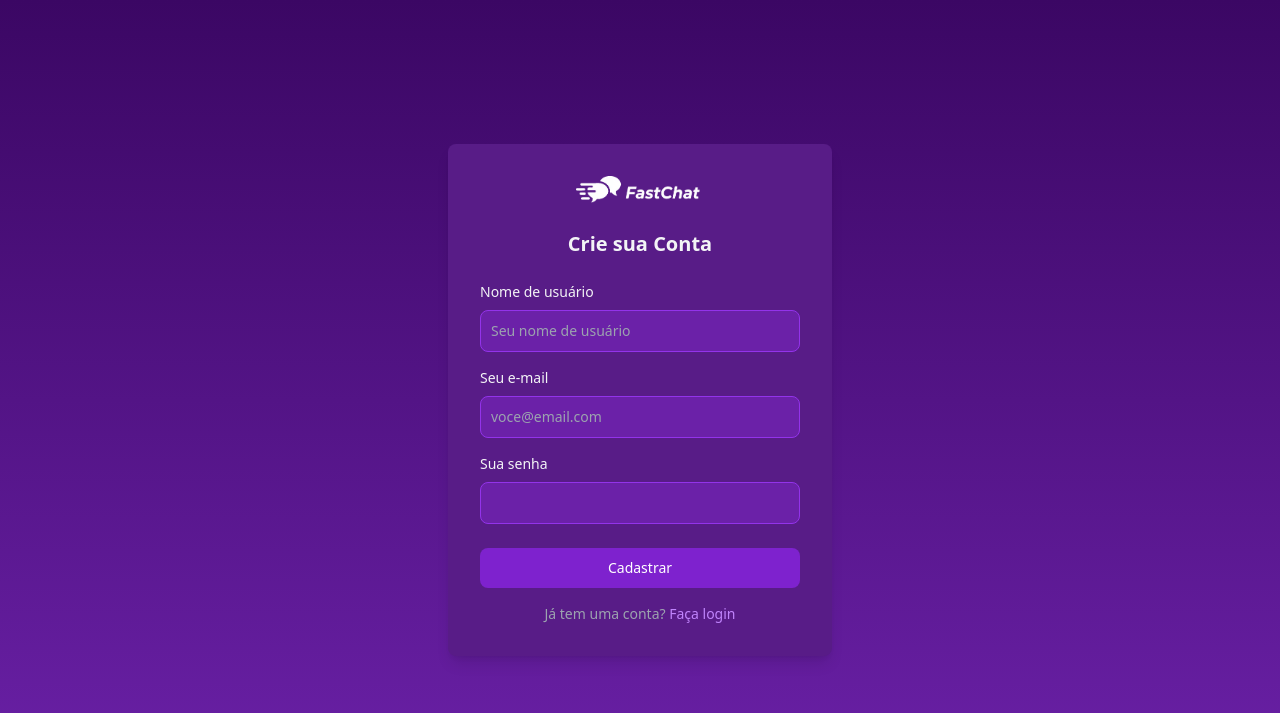
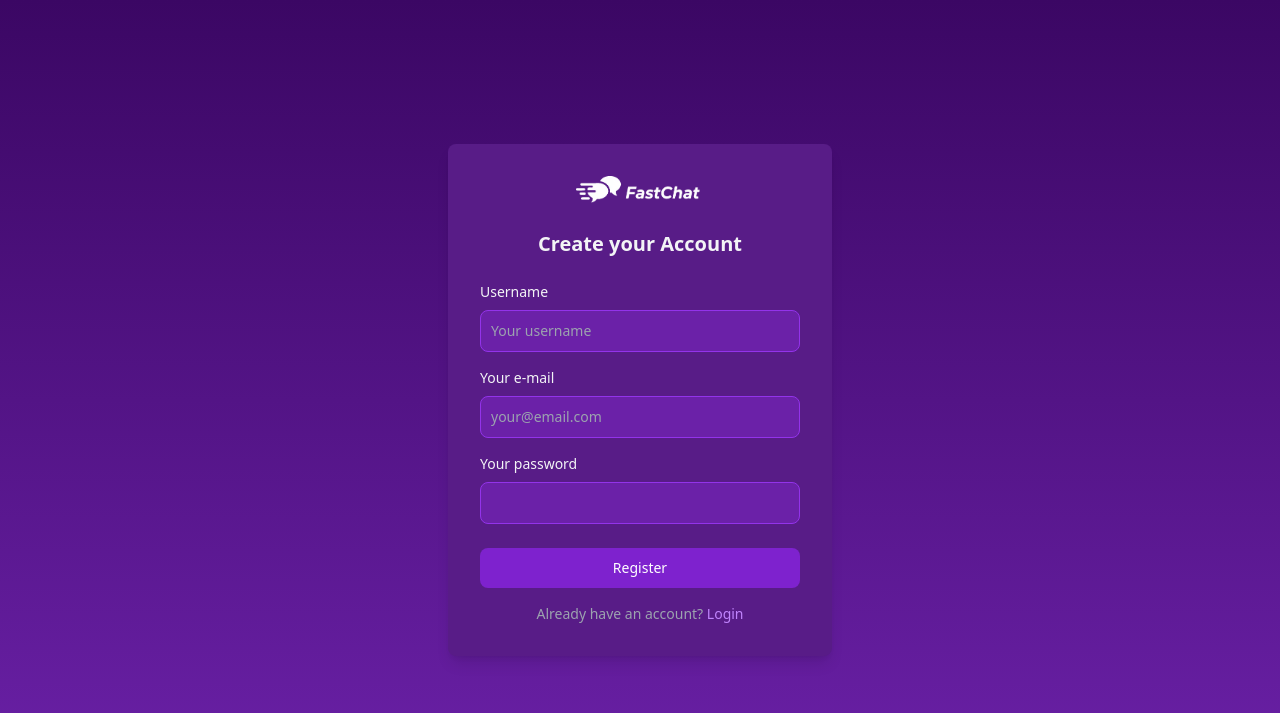
Before and after one commit to ArthurDOli/FastChat, a FastAPI app: page /auth/register in a window 1280 px wide. Shown: the top 713 px of the page. Run offline with FastAPI, Linux system fonts and the light colour scheme; some libraries are stand-ins or nearby versions.

Commit message:
Files translated to english

```diff
--- a/auth.py
+++ b/auth.py
@@ -14,7 +14,7 @@ templates = Jinja2Templates(directory='templates')
 @auth_router.get("/users/me", response_model=UserPublic, tags=["Users"])
 async def read_users_me(current_user: User = Depends(get_current_user)):
     """
-    Retorna os dados do usuário logado.
+    Returns the authenticated user's data.
     """
     return current_user
 
@@ -28,11 +28,11 @@ async def create_account(
     password: str = Form(...)
 ):
     """
-    Esta  rota recebe os dados do formulário e cria o usuário no banco
+    This route receives the form data and creates the user in the database.
     """
     user = session.query(User).filter(User.email == email).first()
     if user:
-        raise HTTPException(status_code=status.HTTP_409_CONFLICT, detail="Já existe um usuário com esse email")
+        raise HTTPException(status_code=status.HTTP_409_CONFLICT, detail="This email is already in use.")
     salt = bcrypt.gensalt()
     hashed_password = bcrypt.hashpw(password.encode(), salt)
     new_user = User(
@@ -48,7 +48,7 @@ async def create_account(
 @auth_router.get('/register', tags=['Authentication'])
 async def create_account_page(request: Request):
     """
-    Esta rota apenas mostra a página HTML com o formulário de registro
+    This route simply displays the HTML page with the registration form.
     """
     return templates.TemplateResponse('register.html', context={"request": request})
 
@@ -62,11 +62,11 @@ async def login(
     password: str = Form(...)
 ):
     """
-    Essa rota recebe os dados do formulário, verifica as credenciais e retorna um token JWT em caso de sucesso
+    This route receives the form data, verifies the credentials, and returns a JWT token upon a successful verification.
     """
     user = session.query(User).filter(User.email == username).first()
     if not user or not bcrypt.checkpw(password.encode(), user.hashed_password.encode()):
-        raise HTTPException(status_code=status.HTTP_401_UNAUTHORIZED, detail="E-mail ou senha incorretos")
+        raise HTTPException(status_code=status.HTTP_401_UNAUTHORIZED, detail="E-mail or password incorrect.")
     access_token = create_access_token(data={'sub': user.email})
     refresh_token = create_refresh_token(data={'sub': user.email})
     return {
@@ -78,7 +78,7 @@ async def login(
 @auth_router.post('/refresh', tags=['Authentication'])
 async def refresh_token(current_user: User = Depends(get_user_from_refresh_token)):
     """
-    Recebe um refresh token e retorna um novo access token.
+    Receives a refresh token and returns a new access token.
     """
     new_access_token = create_access_token(data={'sub': current_user.email})
     return {'access_token': new_access_token, 'token_type': 'bearer'}
--- a/chat.py
+++ b/chat.py
@@ -15,11 +15,11 @@ async def get_chat_page(request: Request):
 async def chat_websocket(websocket: WebSocket, current_user: User = Depends(get_current_user_from_websocket)):
     username = current_user.username
     await manager.connect(websocket, username)
-    await manager.broadcast_to_others({"sender": "System", "message": f"Usuário '{username}' entrou no chat"}, username)
+    await manager.broadcast_to_others({"sender": "System", "message": f"User '{username}' has joined the chat."}, username)
     try:
         while True:
             data = await websocket.receive_json()
             await manager.broadcast({"sender": username, "message": data['text']})
     except WebSocketDisconnect:
         manager.disconnect(websocket)
-        await manager.broadcast_to_others({"sender": "System", "message": f"Usuário '{username}' saiu do chat"}, username)
+        await manager.broadcast_to_others({"sender": "System", "message": f"User '{username}' left the chat"}, username)
--- a/models.py
+++ b/models.py
@@ -1,4 +1,4 @@
-from sqlalchemy import create_engine, Column, String, Integer
+from sqlalchemy import Column, String, Integer
 from database import Base
 
 class User(Base):
--- a/templates/register.html
+++ b/templates/register.html
@@ -1,9 +1,9 @@
 <!DOCTYPE html>
-<html lang="pt-br">
+<html lang="en">
   <head>
     <meta charset="UTF-8" />
     <meta name="viewport" content="width=device-width, initial-scale=1.0" />
-    <title>Cadastro - FastChat</title>
+    <title>Register - FastChat</title>
     <script src="https://cdn.tailwindcss.com"></script>
   </head>
   <body
@@ -17,40 +17,40 @@
           class="w-32 mx-auto mb-6"
         />
 
-        <h2 class="text-xl font-bold text-center mb-6">Crie sua Conta</h2>
+        <h2 class="text-xl font-bold text-center mb-6">Create your Account</h2>
 
         <form action="/auth/register" method="post">
           <div class="mb-4">
             <label for="username" class="block mb-2 text-sm font-medium"
-              >Nome de usuário</label
+              >Username</label
             >
             <input
               type="text"
               id="username"
               name="username"
               class="bg-purple-800 border border-purple-600 text-white text-sm rounded-lg focus:ring-purple-500 focus:border-purple-500 block w-full p-2.5"
-              placeholder="Seu nome de usuário"
+              placeholder="Your username"
               required
             />
           </div>
 
           <div class="mb-4">
             <label for="email" class="block mb-2 text-sm font-medium"
-              >Seu e-mail</label
+              >Your e-mail</label
             >
             <input
               type="email"
               id="email"
               name="email"
               class="bg-purple-800 border border-purple-600 text-white text-sm rounded-lg focus:ring-purple-500 focus:border-purple-500 block w-full p-2.5"
-              placeholder="voce@email.com"
+              placeholder="your@email.com"
               required
             />
           </div>
 
           <div class="mb-6">
             <label for="password" class="block mb-2 text-sm font-medium"
-              >Sua senha</label
+              >Your password</label
             >
             <input
               type="password"
@@ -65,14 +65,14 @@
             type="submit"
             class="w-full text-white bg-purple-700 hover:bg-purple-600 focus:ring-4 focus:outline-none focus:ring-purple-500 font-medium rounded-lg text-sm px-5 py-2.5 text-center"
           >
-            Cadastrar
+            Register
           </button>
         </form>
 
         <p class="mt-4 text-center text-sm text-gray-400">
-          Já tem uma conta?
+          Already have an account?
           <a href="/chat/" class="font-medium text-purple-400 hover:underline">
-            Faça login
+            Login
           </a>
         </p>
       </div>
```
Also changed, not shown: README.pt.md (+14 -14 lines), security.py (+5 -6 lines), templates/chat.html (+14 -14 lines), README.md.
